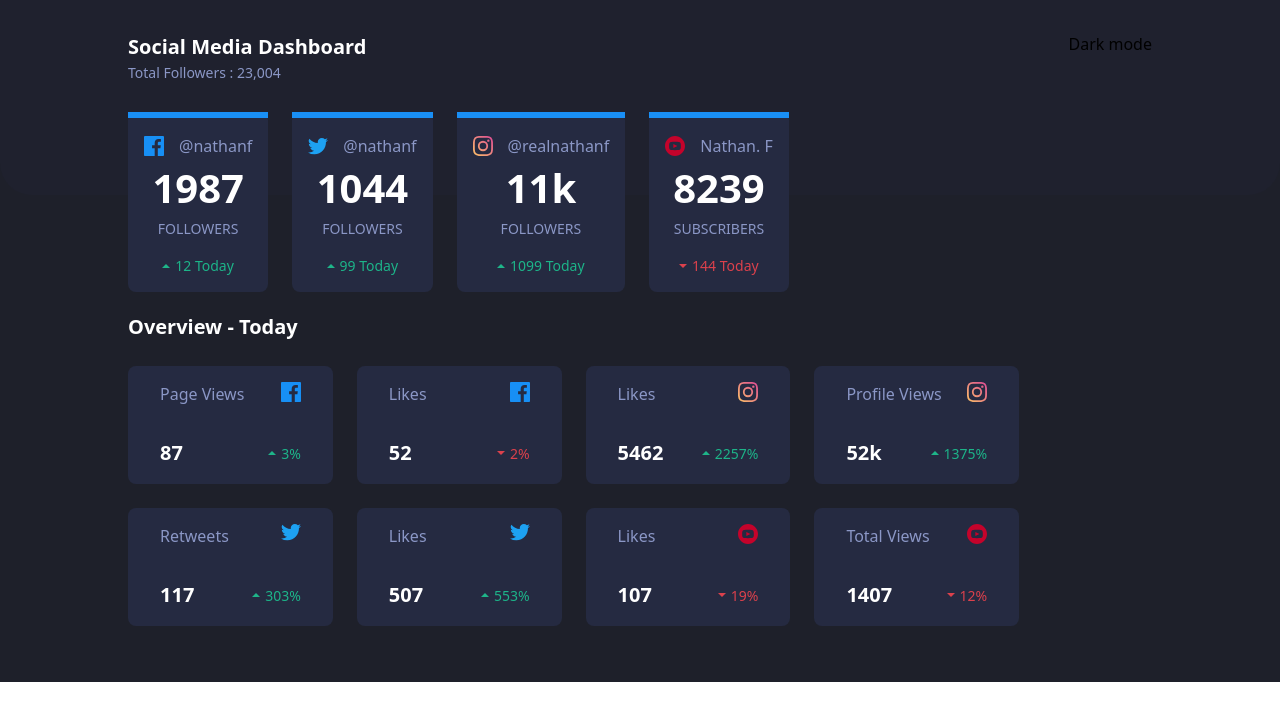
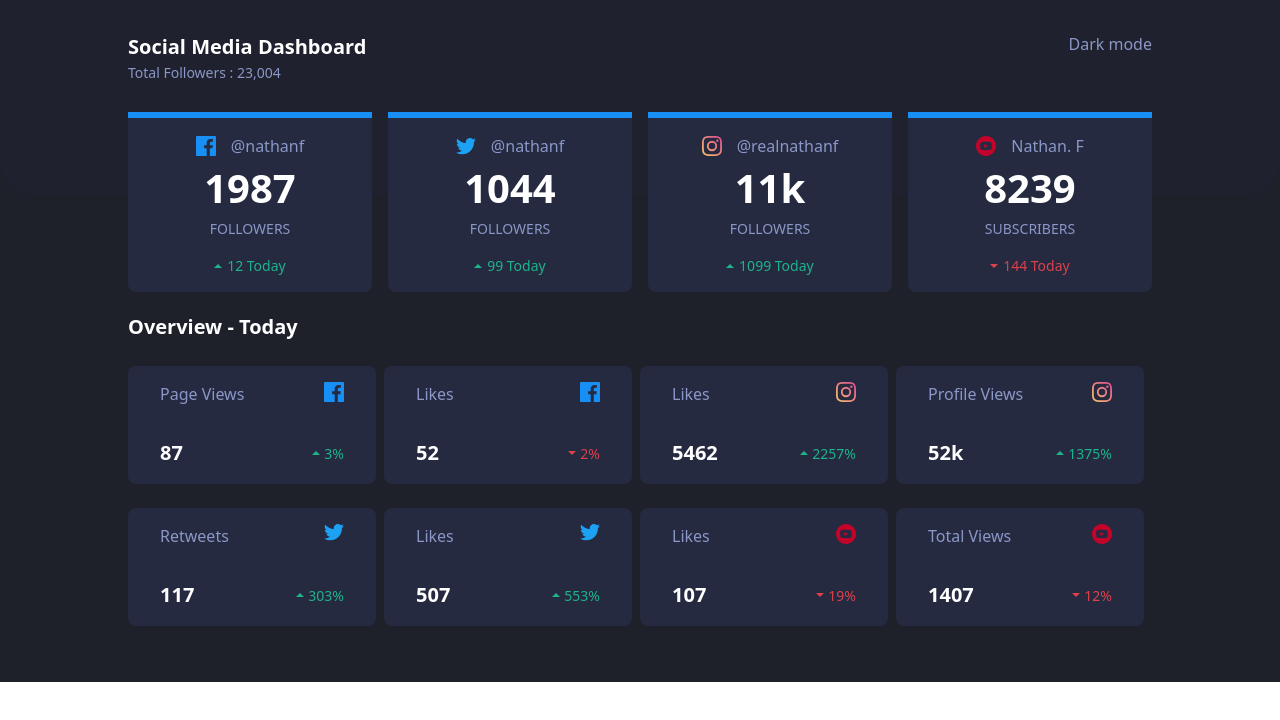
Before and after one commit to chrysellia/social-media-dashboard, a React (Create React App) app in the folder social-media-dashboard/: page / in a window 1280 px wide. Shown: the top 720 px of the page. Built offline with nearby package versions, Linux system fonts and the light colour scheme.

Commit message:
Bloc overview updated

```diff
--- a/social-media-dashboard/src/components/Dashboard/Dashboard.component.js
+++ b/social-media-dashboard/src/components/Dashboard/Dashboard.component.js
@@ -65,7 +65,7 @@ const Dashboard = () => {
                     </div>
                 </div>
 
-                <div className="dashboard-card">
+                <div className="last-dashboard">
                     <div className="card-content">
                         <div className="user-profile">
                             <div className="card-icon">
--- a/social-media-dashboard/src/components/Dashboard/Dashboard.scss
+++ b/social-media-dashboard/src/components/Dashboard/Dashboard.scss
@@ -1,6 +1,7 @@
 .dashboard-component {
     position: absolute;
     top: 5rem;
+    width: 100%;
 
     .card-wrapper {
         display: flex;
@@ -10,7 +11,67 @@
                 width: 25%;
                 background-color: hsl(228, 28%, 20%);
                 border-radius: 0.5rem;
-                margin-right: 1.5rem;
+                margin-right: 1rem;
+                cursor: pointer;
+
+                &.hover {
+                    background-color: hsl(228, 34%, 66%);
+                }
+
+                .card-content {
+                    text-align: center;
+                    padding: 1rem 1rem;
+                    border-top: 6px solid hsl(208, 92%, 53%);
+
+                    .user-profile {
+                        display: flex;
+                        align-items: center;
+                        justify-content: center;
+
+                        .card-icon {
+                            margin-right: 15px;
+                        }
+
+                        .user-name {
+                            color: hsl(228, 34%, 66%);
+                        }
+                    }
+
+                    .user-followers {
+                        font-weight: 700;
+                        font-size: 40px;
+                        color: white;
+                    }
+
+                    .followers-description {
+                        padding-bottom: 1rem;
+                        color: hsl(228, 34%, 66%);
+                        font-size: 14px;
+                    }
+
+                    .update-section {
+                        display: flex;
+                        align-items: center;
+                        justify-content: center;
+
+                        .update-icon {
+                            margin-right: 0.3rem;
+                        }
+
+                        .followers-update {
+                            color: hsl(163, 72%, 41%);
+                            font-size: 14px;
+                        }
+                    }
+                }
+            }
+
+            .last-dashboard {
+                margin-right: 0;
+
+                width: 25%;
+                background-color: hsl(228, 28%, 20%);
+                border-radius: 0.5rem;
                 cursor: pointer;
 
                 &.hover {
--- a/social-media-dashboard/src/components/Header/Header.component.js
+++ b/social-media-dashboard/src/components/Header/Header.component.js
@@ -12,7 +12,9 @@ const Header = () => {
                     </div>
                     <div className="right-side">
                         <div classNamme="toggle-color">
-                            <div className="toggle-text">Dark mode</div>
+                            <div className="toggle-text">
+                                <h1 style={{color:'hsl(228, 34%, 66%)'}}>Dark mode</h1>
+                            </div>
                             <div className="toggle-icon"></div>
                         </div>
                     </div>
--- a/social-media-dashboard/src/components/Overview/Overview.component.js
+++ b/social-media-dashboard/src/components/Overview/Overview.component.js
@@ -8,6 +8,7 @@ const Overview = () => {
                 <div className="overview-title">Overview - Today</div>
                 <div className="overview-card flex flex-wrap">
                     <div className="card-wrapper">
+                        <div className="card-child">
                             <div className="first-section">
                                 <div className="section-title">Page Views</div>
                                 <div className="section-icon">
@@ -26,8 +27,10 @@ const Overview = () => {
                                 </div>
                             </div>
                         </div>
+                    </div>
 
                     <div className="card-wrapper">
+                        <div className="card-child">
                             <div className="first-section">
                                 <div className="section-title">Likes</div>
                                 <div className="section-icon">
@@ -48,8 +51,10 @@ const Overview = () => {
                                 </div>
                             </div>
                         </div>
+                    </div>
 
                     <div className="card-wrapper">
+                        <div className="card-child">
                             <div className="first-section">
                                 <div className="section-title">Likes</div>
                                 <div className="section-icon">
@@ -68,8 +73,10 @@ const Overview = () => {
                                 </div>
                             </div>
                         </div>
+                    </div>
 
                     <div className="card-wrapper">
+                        <div className="card-child">
                             <div className="first-section">
                                 <div className="section-title">Profile Views</div>
                                 <div className="section-icon">
@@ -88,8 +95,10 @@ const Overview = () => {
                                 </div>
                             </div>
                         </div>
+                    </div>
 
                     <div className="card-wrapper">
+                        <div className="card-child">
                             <div className="first-section">
                                 <div className="section-title">Retweets</div>
                                 <div className="section-icon">
@@ -108,8 +117,10 @@ const Overview = () => {
                                 </div>
                             </div>
                         </div>
+                    </div>
 
                     <div className="card-wrapper">
+                        <div className="card-child">
                             <div className="first-section">
                                 <div className="section-title">Likes</div>
                                 <div className="section-icon">
@@ -128,8 +139,10 @@ const Overview = () => {
                                 </div>
                             </div>
                         </div>
+                    </div>
 
                     <div className="card-wrapper">
+                        <div className="card-child">
                             <div className="first-section">
                                 <div className="section-title">Likes</div>
                                 <div className="section-icon">
@@ -150,8 +163,10 @@ const Overview = () => {
                                 </div>
                             </div>
                         </div>
+                    </div>
 
                     <div className="card-wrapper">
+                        <div className="card-child">
                             <div className="first-section">
                                 <div className="section-title">Total Views</div>
                                 <div className="section-icon">
@@ -175,6 +190,7 @@ const Overview = () => {
                     </div>
                 </div>
             </div>
+        </div>
     )
 }
 
--- a/social-media-dashboard/src/components/Overview/Overview.style.scss
+++ b/social-media-dashboard/src/components/Overview/Overview.style.scss
@@ -1,6 +1,7 @@
 .overview-component {
     .overview-wrapper {
         padding: 2rem 8rem;
+
 
         .overview-title {
             font-weight: 700;
@@ -11,14 +12,14 @@
         }
 
         .overview-card {
-            display: flex;
 
             .card-wrapper {
-                flex-wrap: wrap;
-                width: 20%;
+                width: 25%;
+
+                .card-child {
+                    margin-right: 0.5rem;
                     background-color: hsl(228, 28%, 20%);
                     border-radius: 0.5rem;
-                margin-right: 1.5rem;
                     margin-bottom: 1.5rem;
                     cursor: pointer;
 
@@ -69,3 +70,4 @@
             }
         }
     }
+}
```
Lines whose indentation alone changed are shown as unchanged.
